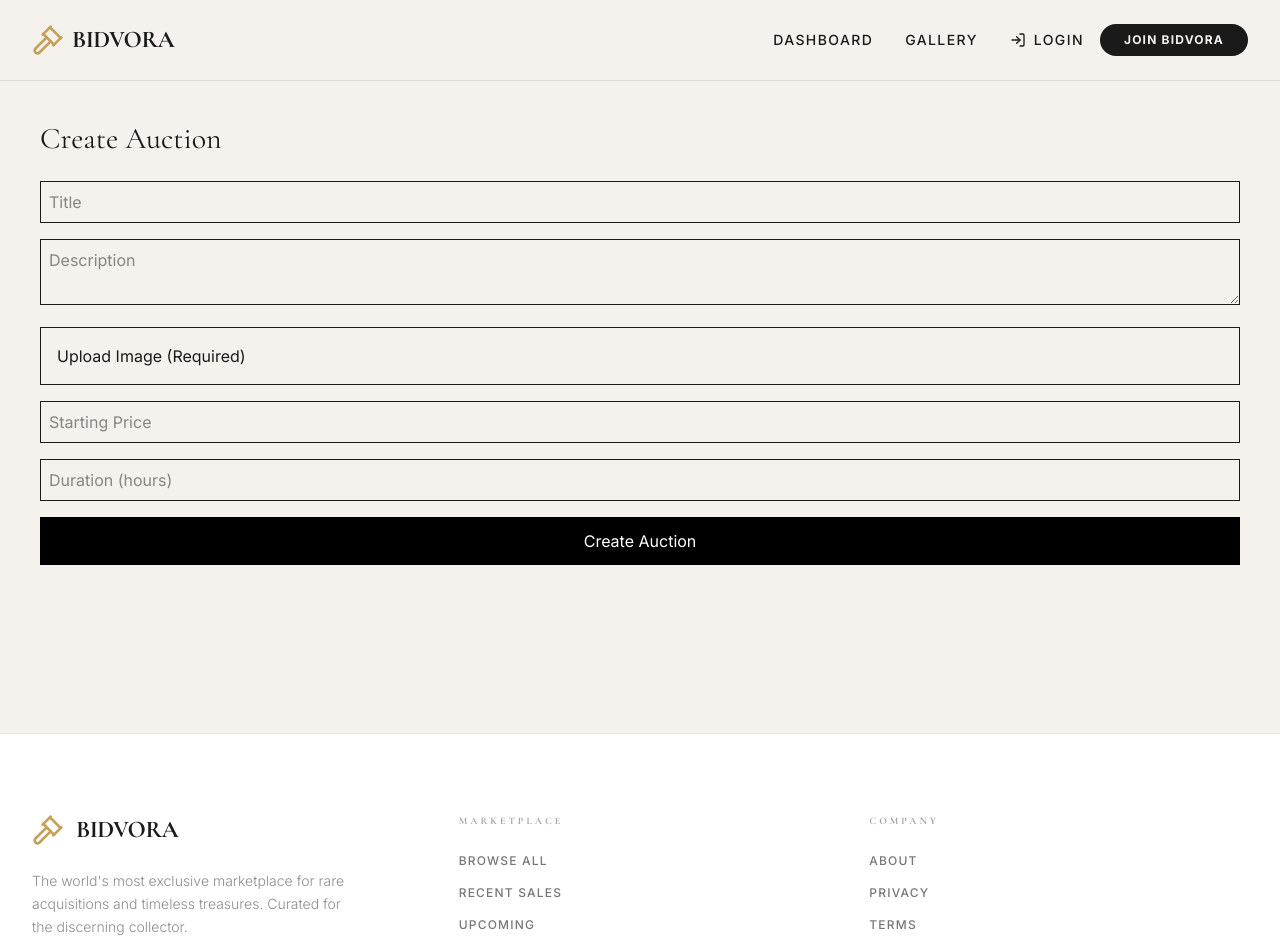
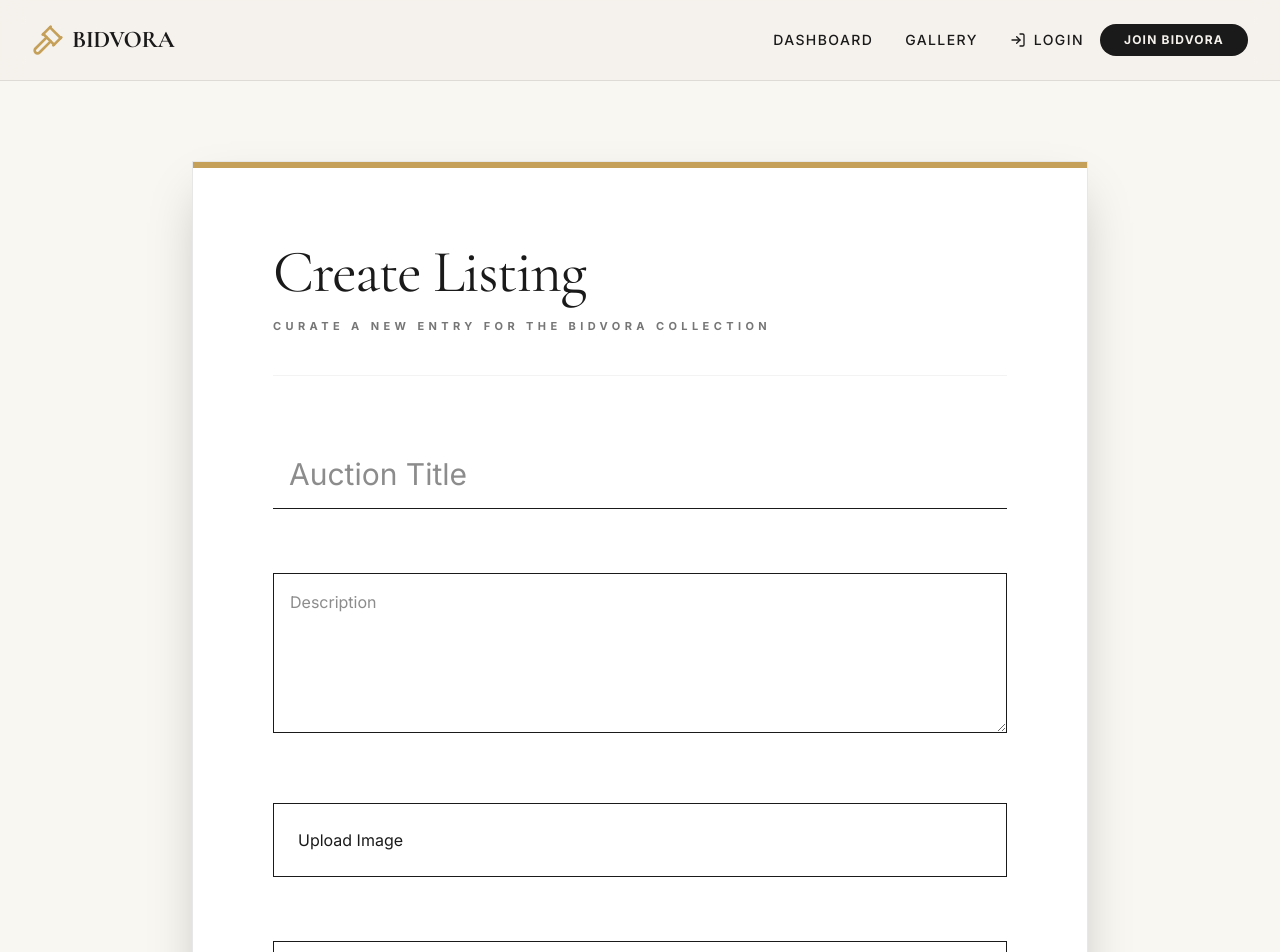
Before and after one commit to BBhargavKasiRam/bidvora, a React (Vite) app in the folder frontend/: page /create in a window 1280 px wide. Shown: the top 952 px of the page. Built offline with nearby package versions, Linux system fonts and the light colour scheme.

Commit message:
Added Auction Page

```diff
--- a/frontend/src/pages/CreateAuctionPage.jsx
+++ b/frontend/src/pages/CreateAuctionPage.jsx
@@ -18,39 +18,29 @@ export const CreateAuctionPage = () => {
 
   const handleImageChange = (e) => {
     const file = e.target.files[0];
-    if (!file) return;
-
-    if (!file.type.startsWith("image/")) {
-      setError("Only image files are allowed");
-      return;
-    }
-
-    if (file.size > 5 * 1024 * 1024) {
-      setError("Image must be less than 5MB");
-      return;
-    }
-
+    if (file) {
       setImage(file);
       setPreview(URL.createObjectURL(file));
       setError("");
+    }
   };
 
   const handleSubmit = async (e) => {
     e.preventDefault();
 
-    if (!title.trim() || title.length < 3)
+    if (!title.trim() || title.trim().length < 3)
       return setError("Title must be at least 3 characters");
 
     if (description.trim().length < 10)
       return setError("Description must be at least 10 characters");
 
     if (!startingPrice || Number(startingPrice) <= 0)
-      return setError("Invalid price");
+      return setError("Reserve price must be a positive number");
 
     if (!durationHours || Number(durationHours) <= 0)
-      return setError("Invalid duration");
+      return setError("Please specify a valid duration");
 
-    // 🔥 Image required
+    // 🔥 IMAGE MANDATORY (ADDED)
     if (!image) {
       return setError("Please upload an image");
     }
@@ -58,66 +48,106 @@ export const CreateAuctionPage = () => {
     try {
       setError("");
 
+      const durationSeconds = Math.floor(Number(durationHours) * 3600);
+
       const formData = new FormData();
       formData.append("title", title.trim());
       formData.append("description", description.trim());
       formData.append("starting_price", startingPrice);
-      formData.append("duration", Number(durationHours) * 3600);
+      formData.append("duration", durationSeconds);
+
+      // 🔥 NOW ALWAYS REQUIRED (CHANGED)
       formData.append("image", image);
 
       await api.post("/auctions", formData);
 
       navigate("/");
     } catch (err) {
+      console.error(err);
       setError(err.response?.data?.message || "Upload failed");
     }
   };
 
   return (
-    <div className="p-10">
-      <h2 className="text-3xl mb-6">Create Auction</h2>
+    <div className="min-h-screen bg-[#F9F7F2] py-20 px-4 font-sans text-ink">
+      <div className="max-w-4xl mx-auto bg-white border border-ink/10 shadow-2xl p-12 lg:p-20 relative">
 
-      {error && <p className="text-red-600">{error}</p>}
+        <div className="absolute top-0 left-0 w-full h-1.5 bg-[#C5A059]"></div>
 
-      <form onSubmit={handleSubmit} className="space-y-4">
+        <header className="mb-16 border-b border-ink/5 pb-10">
+          <h2 className="text-6xl font-serif mb-4 tracking-tight">Create Listing</h2>
+          <p className="text-[11px] uppercase tracking-[0.4em] text-ink/60 font-bold">
+            Curate a new entry for the BIDVORA collection
+          </p>
+        </header>
 
+        {error && (
+          <div className="mb-12 p-5 bg-red-50 text-red-700 text-[11px] uppercase tracking-[0.2em] font-bold flex items-center gap-3 border-l-4 border-red-600">
+            <AlertCircle size={18} /> {error}
+          </div>
+        )}
+
+        <form onSubmit={handleSubmit} className="space-y-16">
+
+          {/* TITLE */}
           <input
             type="text"
-          placeholder="Title"
+            value={title}
+            placeholder="Auction Title"
             onChange={(e) => setTitle(e.target.value)}
-          className="border p-2 w-full"
+            className="w-full border-b text-3xl p-4 outline-none"
           />
 
+          {/* DESCRIPTION */}
           <textarea
+            value={description}
             placeholder="Description"
             onChange={(e) => setDescription(e.target.value)}
-          className="border p-2 w-full"
+            className="w-full border p-4 h-40"
           />
 
-        <div onClick={() => fileInputRef.current.click()} className="border p-4 cursor-pointer">
-          {preview ? <img src={preview} className="h-40" /> : "Upload Image (Required)"}
-          <input type="file" hidden ref={fileInputRef} onChange={handleImageChange} />
+          {/* IMAGE */}
+          <div
+            onClick={() => fileInputRef.current.click()}
+            className="border p-6 cursor-pointer"
+          >
+            {preview ? (
+              <img src={preview} className="w-full h-64 object-contain" />
+            ) : (
+              <p>Upload Image</p>
+            )}
+            <input
+              type="file"
+              ref={fileInputRef}
+              hidden
+              onChange={handleImageChange}
+            />
           </div>
 
+          {/* PRICE */}
           <input
             type="number"
+            value={startingPrice}
+            onChange={(e) => setStartingPrice(e.target.value)}
             placeholder="Starting Price"
-          onChange={(e) => setStartingPrice(e.target.value)}
-          className="border p-2 w-full"
+            className="w-full border p-4"
           />
 
+          {/* DURATION */}
           <input
             type="number"
+            value={durationHours}
+            onChange={(e) => setDurationHours(e.target.value)}
             placeholder="Duration (hours)"
-          onChange={(e) => setDurationHours(e.target.value)}
-          className="border p-2 w-full"
+            className="w-full border p-4"
           />
 
-        <button className="bg-black text-white p-3 w-full">
+          <button className="w-full bg-black text-white p-4">
             Create Auction
           </button>
 
         </form>
       </div>
+    </div>
   );
 };
```
Lines whose indentation alone changed are shown as unchanged.
